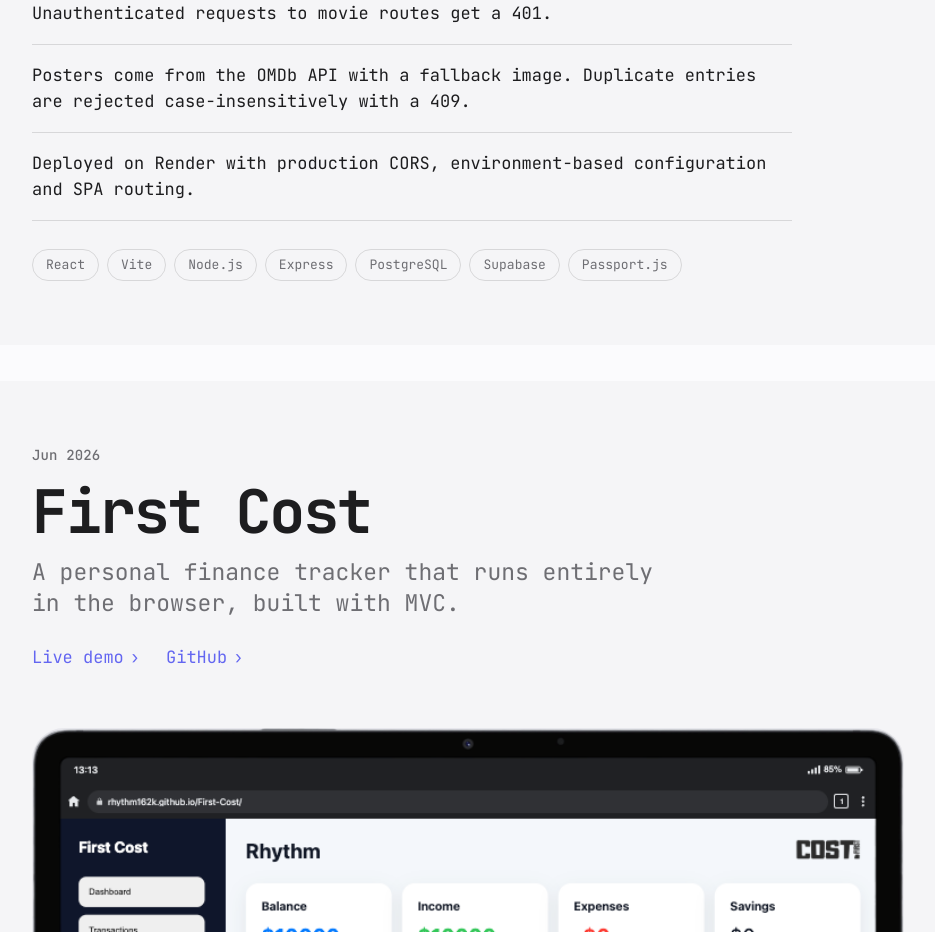
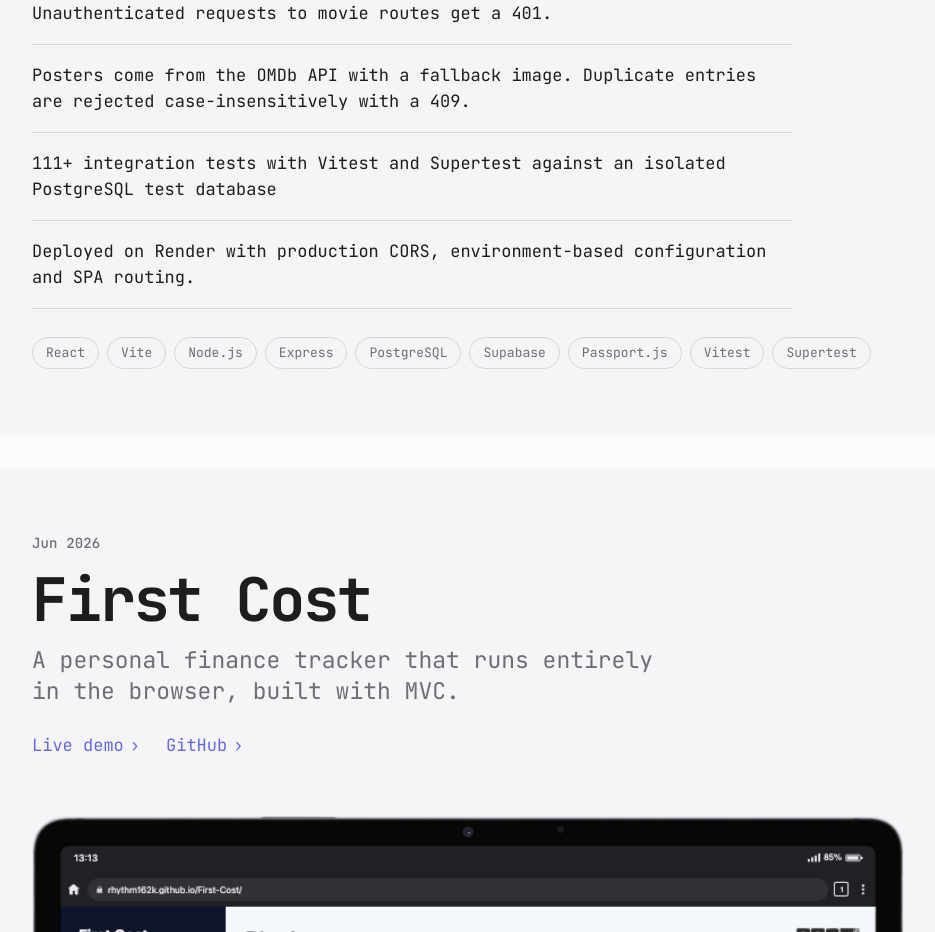
Before and after one commit to rhythm162k/mdsamielbashar, a React (Vite) app: page / in a window 1280 px wide. Shown: the part 3160-4092 px from the top of the page, without its empty margins (172-1107 px from the left). Built offline with nearby package versions, Linux system fonts and the light colour scheme.

Commit message:
updating some features

```diff
--- a/src/data/content.js
+++ b/src/data/content.js
@@ -50,6 +50,7 @@ export const PROJECTS = [
       "Sessions are stored in PostgreSQL and sent as httpOnly, secure, sameSite cookies. Google sign-in runs through Passport.js.",
       "Every query is parameterized and scoped to the signed-in user. Unauthenticated requests to movie routes get a 401.",
       "Posters come from the OMDb API with a fallback image. Duplicate entries are rejected case-insensitively with a 409.",
+      "111+ integration tests with Vitest and Supertest against an isolated PostgreSQL test database",
       "Deployed on Render with production CORS, environment-based configuration and SPA routing.",
     ],
     tags: [
@@ -60,6 +61,8 @@ export const PROJECTS = [
       "PostgreSQL",
       "Supabase",
       "Passport.js",
+      "Vitest",
+      "Supertest",
     ],
   },
   {
```
